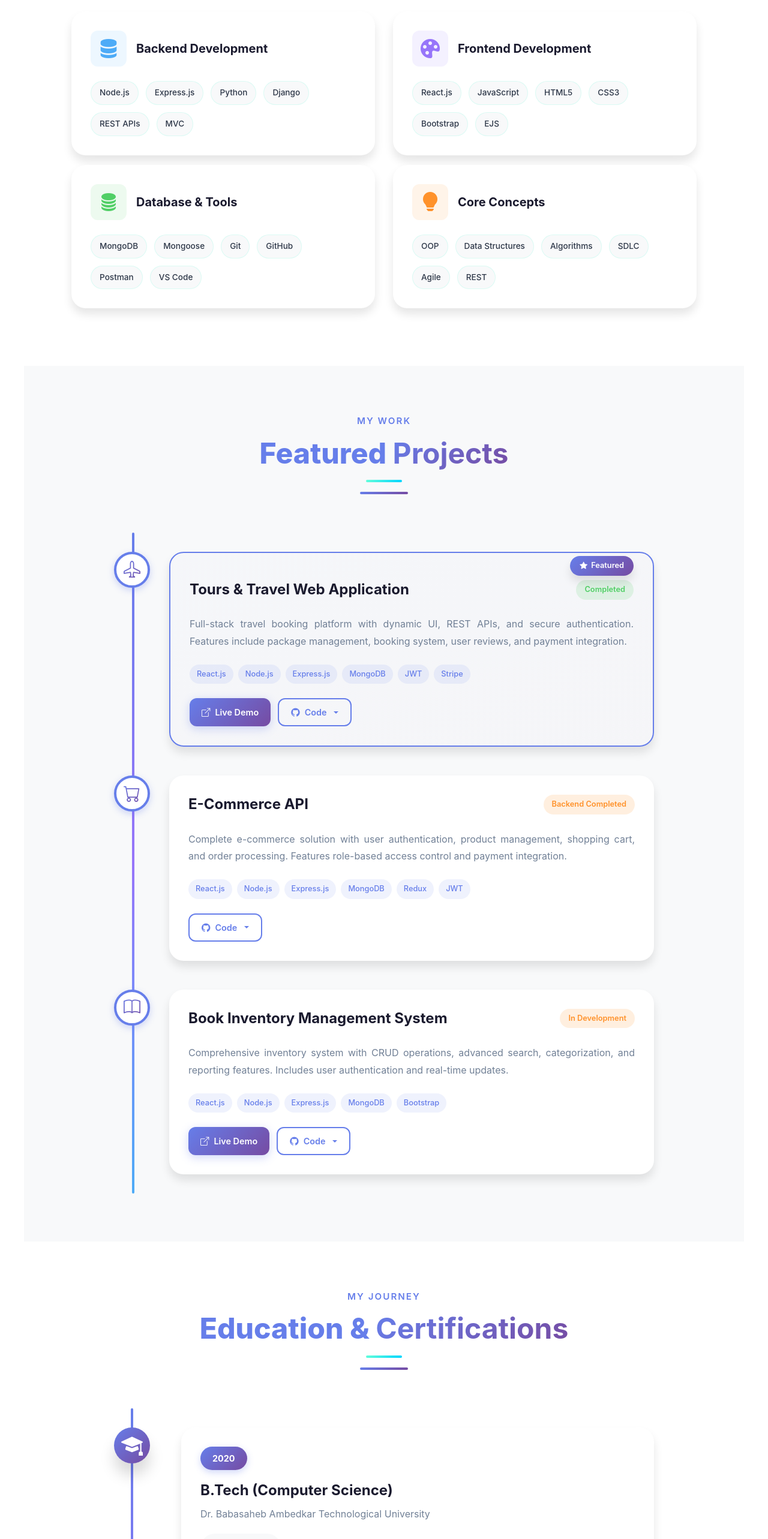
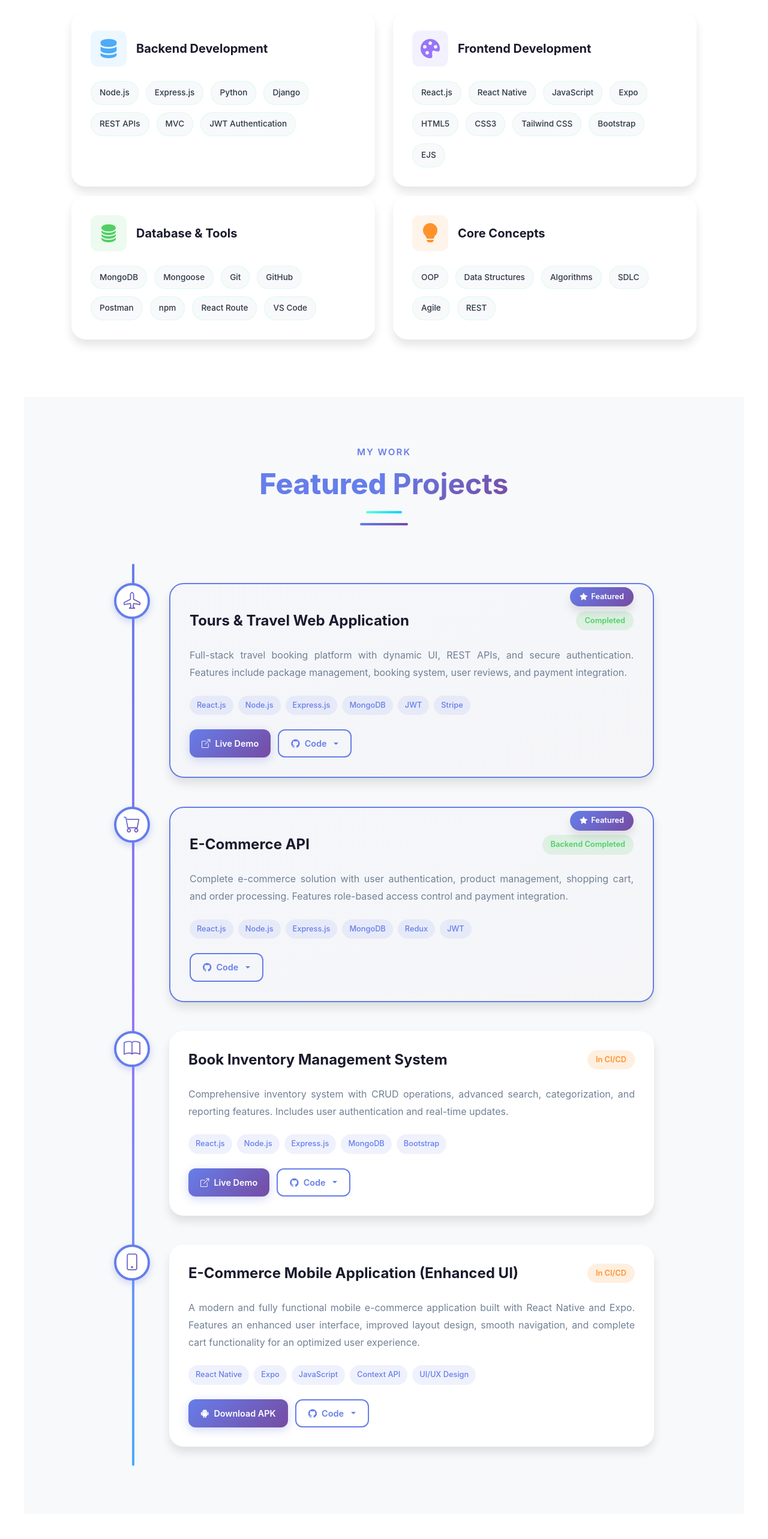
Before and after one commit to vishalsonwane951/Portfolio, a React (Vite) app: page / in a window 1280 px wide. Shown: the part 2280-4846 px from the top of the page at 60% size. Built offline with nearby package versions, Linux system fonts and the light colour scheme; the HTML template or start-up script is replaced by a standard one.

Commit message:
add new project

```diff
--- a/src/Portfolio.css
+++ b/src/Portfolio.css
@@ -1,6 +1,5 @@
-/* ===== CSS VARIABLES ===== */
 :root {
-  /* Primary Colors */
+
   --primary-gradient: linear-gradient(135deg, #667eea 0%, #764ba2 100%);
   --primary-color: #667eea;
   --primary-dark: #5568d3;
@@ -42,7 +41,6 @@
   --radius-xl: 24px;
 }
 
-/* ===== GLOBAL STYLES ===== */
 * {
   margin: 0;
   padding: 0;
@@ -56,8 +54,6 @@ body {
   overflow-x: hidden;
   background: var(--white);
 }
-
-/* ===== UTILITIES ===== */
 .gradient-text {
   background: var(--primary-gradient);
   -webkit-background-clip: text;
@@ -77,7 +73,7 @@ body {
   transform: translateY(0);
 }
 
-/* ===== VISITOR COUNTER ===== */
+/*  COUNTER */
 .visitor-counter-badge {
   position: relative;
   top: 0px;
@@ -128,7 +124,6 @@ body {
   opacity: 0.8;
 }
 
-/* ===== NAVIGATION ===== */
 .navbar {
   background: rgba(255, 255, 255, 0.95) !important;
   -webkit-backdrop-filter: blur(10px);
@@ -232,7 +227,7 @@ body {
 
 
 
-/* ===== HERO SECTION ===== */
+/*  HERO SECTION */
 .hero-section {
   position: relative;
   min-height: 100vh;
@@ -541,7 +536,6 @@ body {
   color: var(--accent-blue);
 }
 
-/* ===== SECTIONS ===== */
 .about-section,
 .skills-section,
 .projects-section,
@@ -585,7 +579,7 @@ body {
   margin: 0 auto;
 }
 
-/* ===== ABOUT SECTION ===== */
+/*  ABOUT SECTION  */
 .about-card {
   background: var(--white);
   padding: 3rem;
@@ -745,7 +739,7 @@ body {
   font-weight: 600;
 }
 
-/* ===== SKILLS SECTION ===== */
+/*  SKILLS SECTION  */
 .skill-card {
   background: var(--white);
   padding: 2rem;
@@ -847,8 +841,7 @@ body {
   color: var(--white);
   transform: scale(1.05);
 }
-
-/* ===== PROJECTS SECTION - VERTICAL TIMELINE ===== */
+/*  PROJECTS SECTION - VERTICAL TIMELINE  */
 .projects-section {
   background: var(--light-bg);
 }
@@ -1129,7 +1122,7 @@ body {
   color: var(--primary-color);
 }
 
-/* ===== EDUCATION SECTION - VERTICAL TIMELINE ===== */
+/*  EDUCATION SECTION - VERTICAL TIMELINE  */
 .education-section .timeline-item .timeline-icon {
   width: 70px;
   height: 70px;
@@ -1258,7 +1251,7 @@ body {
   box-shadow: 0 6px 20px rgba(102, 126, 234, 0.3);
 }
 
-/* ===== CONTACT SECTION ===== */
+/*  CONTACT SECTION  */
 .contact-section {
   background: var(--light-bg);
 }
@@ -1439,7 +1432,7 @@ textarea.form-control {
   width: auto;
 }
 
-/* ===== FOOTER ===== */
+/*  FOOTER  */
 .footer {
   background: var(--dark);
   color: var(--white);
@@ -1536,7 +1529,7 @@ textarea.form-control {
   color: var(--primary-color);
 }
 
-/* ===== ANIMATIONS ===== */
+/*  ANIMATIONS  */
 @keyframes fadeInUp {
   from {
     opacity: 0;
@@ -1597,7 +1590,7 @@ textarea.form-control {
   }
 
 }
-/* ===== RESPONSIVE ===== */
+/*  RESPONSIVE  */
 @media (max-width:991px) {
   .visitor-counter-badge {
     top: 10px;
@@ -1816,11 +1809,10 @@ textarea.form-control {
     margin-top: 17px;
   }
    .info-grid {
-    grid-template-columns: 1fr;   /* single column */
+    grid-template-columns: 1fr;
     gap: 1rem;
   }
 
-  /* Disable wide cards on mobile */
   .info-grid > .info-card-wrapper {
     grid-column: span 1;
       width: 100%;
--- a/src/Profile.jsx
+++ b/src/Profile.jsx
@@ -23,11 +23,11 @@ const projectsData = [
     title: "E-Commerce API",
     description: "Complete e-commerce solution with user authentication, product management, shopping cart, and order processing. Features role-based access control and payment integration.",
     skills: ["React.js", "Node.js", "Express.js", "MongoDB", "Redux", "JWT"],
-    progress: 75,
+    progress: 100,
     status: 'Backend Completed',
     projectLink: "",
     githubLink: ["https://github.com/vishalsonwane951/E-CommerceAPI"],
-    featured: false,
+    featured: true,
     icon: "bi-cart"
   },
   {
@@ -35,11 +35,24 @@ const projectsData = [
     description: "Comprehensive inventory system with CRUD operations, advanced search, categorization, and reporting features. Includes user authentication and real-time updates.",
     skills: ["React.js", "Node.js", "Express.js", "MongoDB", "Bootstrap"],
     progress: 60,
-      status: 'In Development',
+    status: 'In CI/CD',
     projectLink: "https://book-inventory-management-system-pink.vercel.app/",
     githubLink: ["https://github.com/vishalsonwane951/Book-Inventory-Management-System-Frontend", "https://github.com/vishalsonwane951/Book-Inventory-Management-System-Backend"],
     featured: false,
     icon: "bi-book"
+  },
+
+  {
+    title: "E-Commerce Mobile Application (Enhanced UI)",
+    description: "A modern and fully functional mobile e-commerce application built with React Native and Expo. Features an enhanced user interface, improved layout design, smooth navigation, and complete cart functionality for an optimized user experience.",
+    skills: ["React Native", "Expo", "JavaScript", "Context API", "UI/UX Design"],
+    progress: 80,
+    status: "In CI/CD",
+    projectLink: "https://expo.dev/artifacts/eas/obMGe16tsz48N47Pf8DHoJ.apk",
+    githubLink: ["https://github.com/vishalsonwane951/E-Commerce-Mobile-Application"],
+    featured: false,
+    icon: "bi-phone"
+
   }
 ];
 
@@ -392,19 +405,19 @@ function Portfolio() {
                 title: "Backend Development",
                 icon: "bi-server",
                 color: "blue",
-                skills: ["Node.js", "Express.js", "Python", "Django", "REST APIs", "MVC"]
+                skills: ["Node.js", "Express.js", "Python", "Django", "REST APIs", "MVC", "JWT Authentication"]
               },
               {
                 title: "Frontend Development",
                 icon: "bi-palette-fill",
                 color: "purple",
-                skills: ["React.js", "JavaScript", "HTML5", "CSS3", "Bootstrap", "EJS"]
+                skills: ["React.js", "React Native", "JavaScript","Expo", "HTML5", "CSS3","Tailwind CSS", "Bootstrap", "EJS"]
               },
               {
                 title: "Database & Tools",
                 icon: "bi-database-fill",
                 color: "green",
-                skills: ["MongoDB", "Mongoose", "Git", "GitHub", "Postman", "VS Code"]
+                skills: ["MongoDB", "Mongoose", "Git", "GitHub", "Postman", "npm", "React Route","VS Code"]
               },
               {
                 title: "Core Concepts",
@@ -493,11 +506,19 @@ function Portfolio() {
                         rel="noopener noreferrer"
                         className="project-btn btn-primary"
                       >
+                        {project.skills?.includes("React Native") ? (
+                          <>
+                            <i className="bi bi-android2"></i>
+                            <span>Download APK</span>
+                          </>
+                        ) : (
+                          <>
                             <i className="bi bi-box-arrow-up-right"></i>
                             <span>Live Demo</span>
+                          </>
+                        )}
                       </a>
                     )}
-
                     {project.githubLink && project.githubLink.length > 0 && (
                       <div className="dropdown">
                         <button
```
Lines whose indentation alone changed are shown as unchanged.
